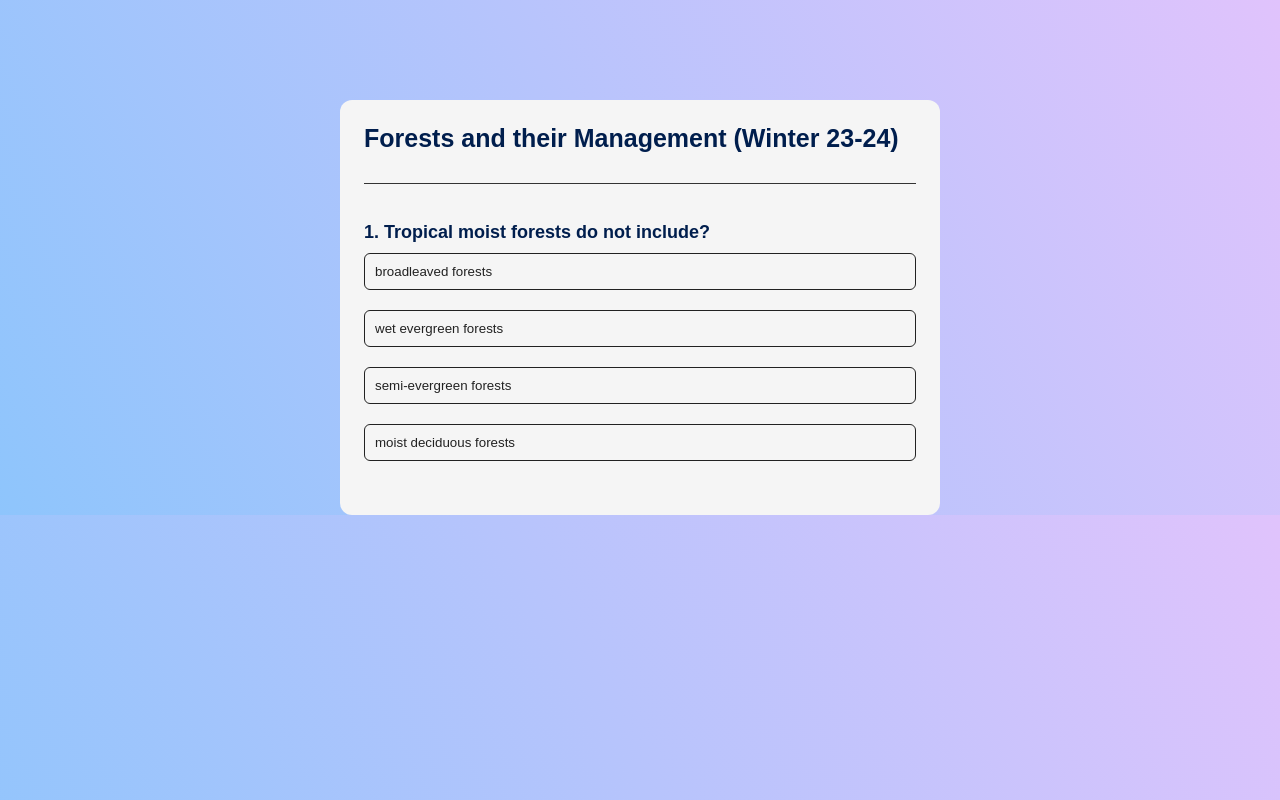
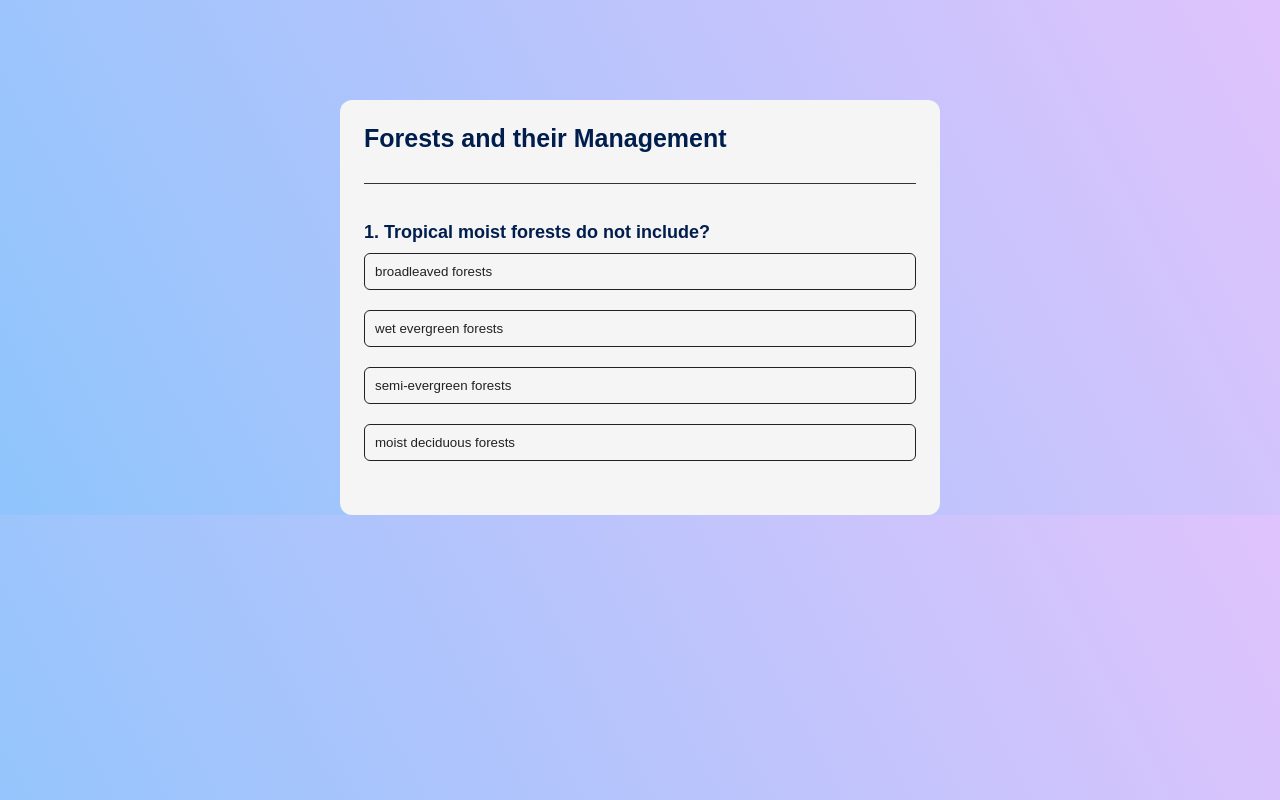
Before and after one commit to kadam-krishna/QuizTEL, a plain HTML site: page index.html in a window 1280 px wide. Drawn offline with Linux system fonts and the light colour scheme.

Commit message:
Update index.html

```diff
--- a/index.html
+++ b/index.html
@@ -10,7 +10,7 @@
     </head>
     <body>
         <div class="container">
-            <h1>Forests and their Management (Winter 23-24)</h1><br>
+            <h1>Forests and their Management</h1><br>
             <div class="quiz">
                 <h2 id="question">Question</h2>
                 <div id="ansBtn">
```
